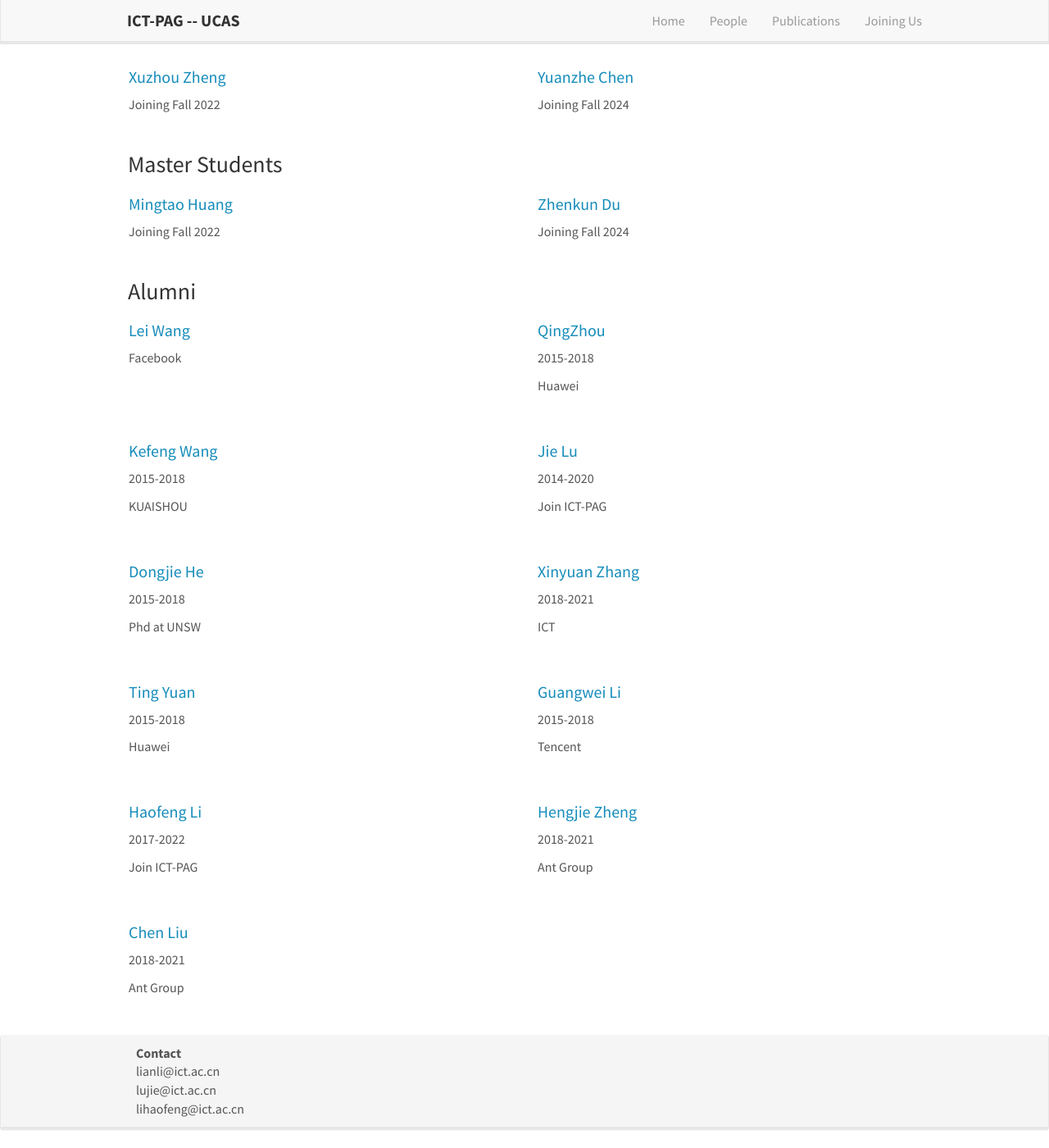
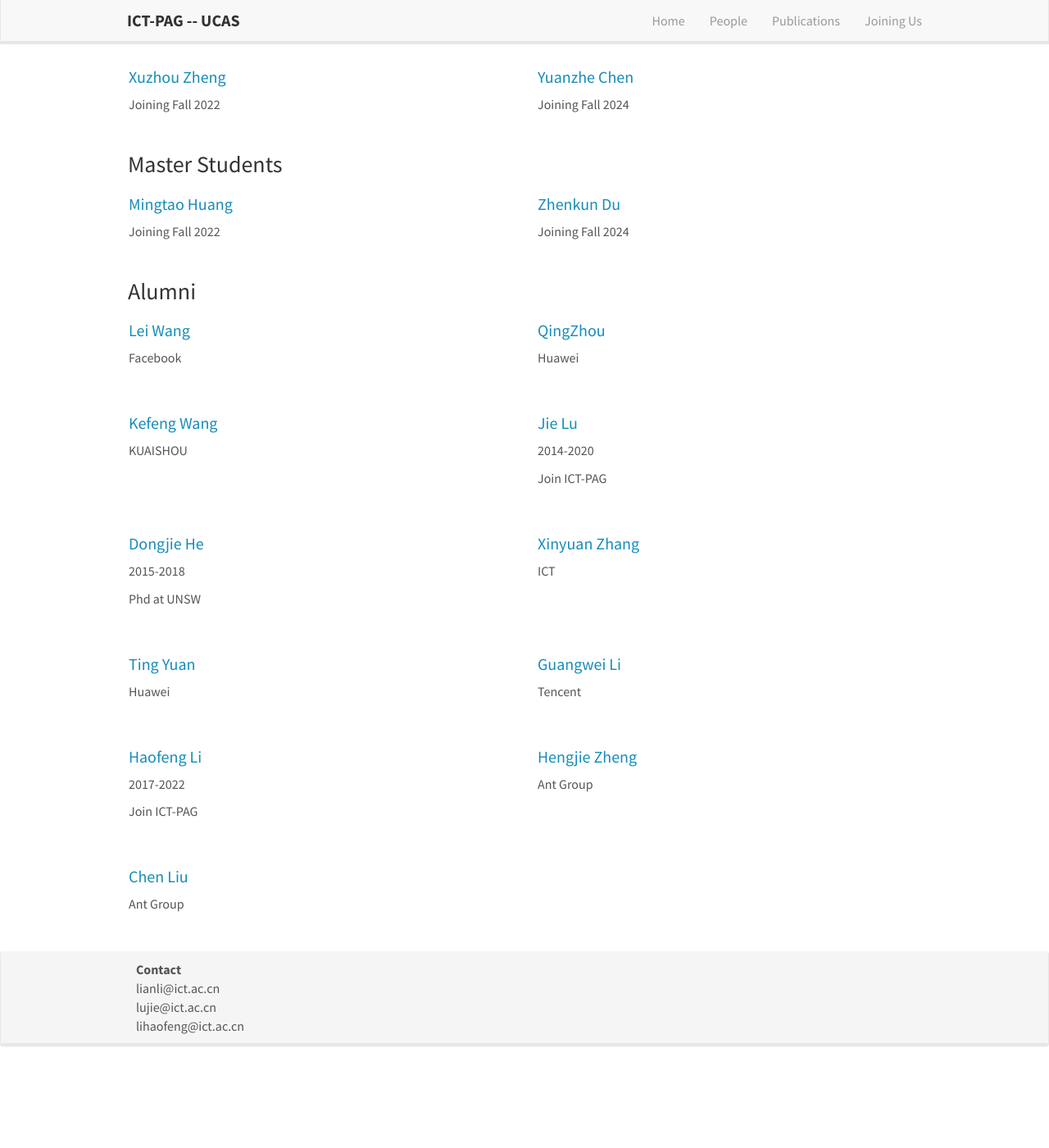
Before and after one commit to ict-pag/ict-pag.github.io, a Jekyll site: the page built from _pages/team.md, in a window 1280 px wide and 1400 px high, scrolled down 727 px. Shown: the whole window at 82% size. Built offline with Jekyll 4.4.1, drawn with Linux system fonts in a browser that asks for light colours; nearby versions of some CDN libraries; after the commit the page ends 2025 px from its top, so only the background shows below that.

Commit message:
Update alumni.yml

```diff
--- a/_data/alumni.yml
+++ b/_data/alumni.yml
@@ -7,13 +7,13 @@
 - name: QingZhou
   photo: saqib.jpg
   homepage:
-  year: 2015-2018
+
   info: Huawei
 
 - name: Kefeng Wang
   photo: saqib.jpg
   homepage:
-  year: 2015-2018
+
   info: KUAISHOU
 
 - name: Jie Lu
@@ -31,19 +31,19 @@
 - name: Xinyuan Zhang
   photo: saqib.jpg
   homepage:
-  year: 2018-2021
+
   info: ICT
 
 - name: Ting Yuan
   photo: saqib.jpg
   homepage: https://dongjiehe.github.io/
-  year: 2015-2018
+
   info: Huawei
 
 - name: Guangwei Li
   photo: saqib.jpg
   homepage: https://dongjiehe.github.io/
-  year: 2015-2018
+
   info: Tencent
 
 - name: Haofeng Li
@@ -55,11 +55,11 @@
 - name: Hengjie Zheng
   photo: saqib.jpg
   homepage:
-  year: 2018-2021
+
   info: Ant Group
 
 - name: Chen Liu
   photo: saqib.jpg
   homepage:
-  year: 2018-2021
+
   info: Ant Group
```
